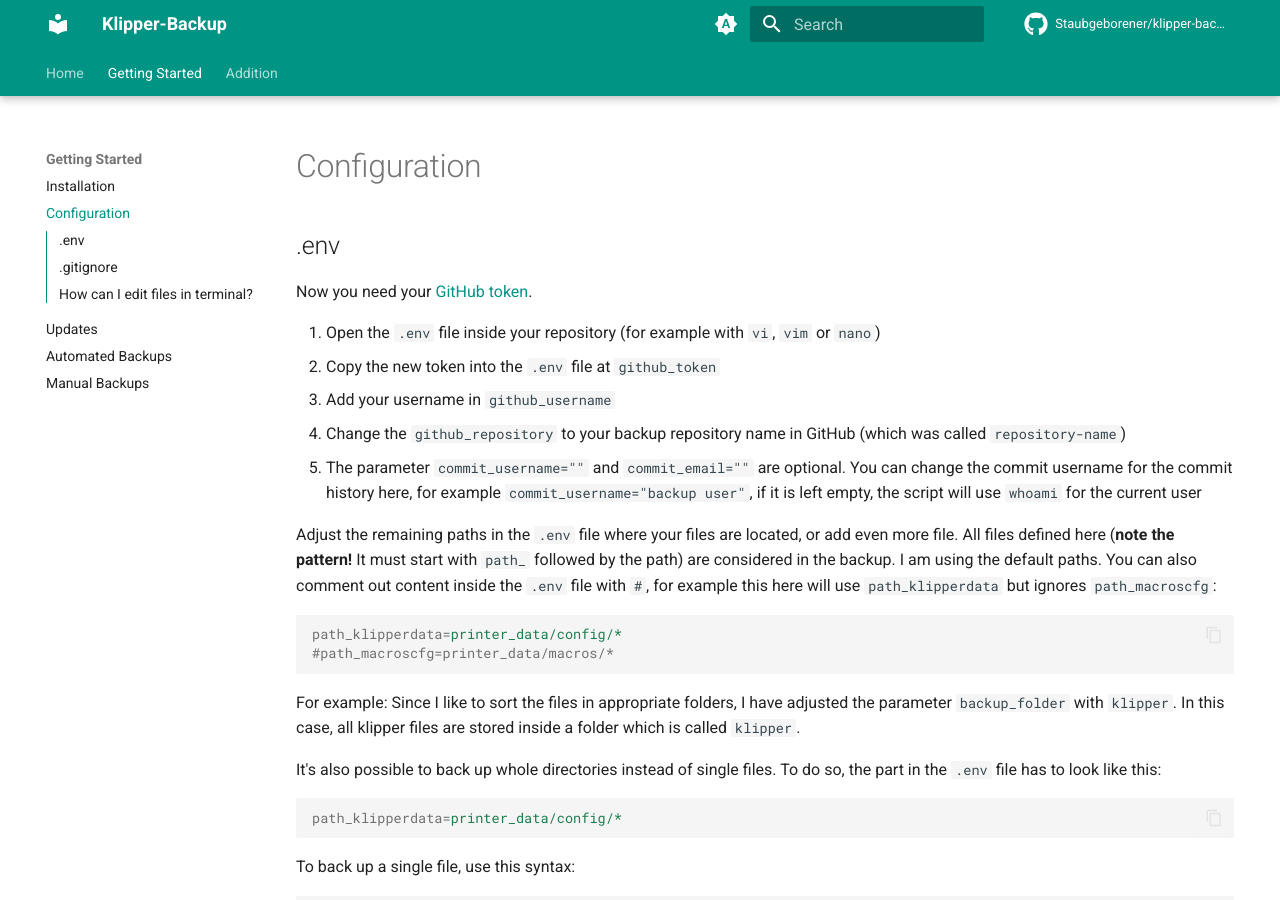
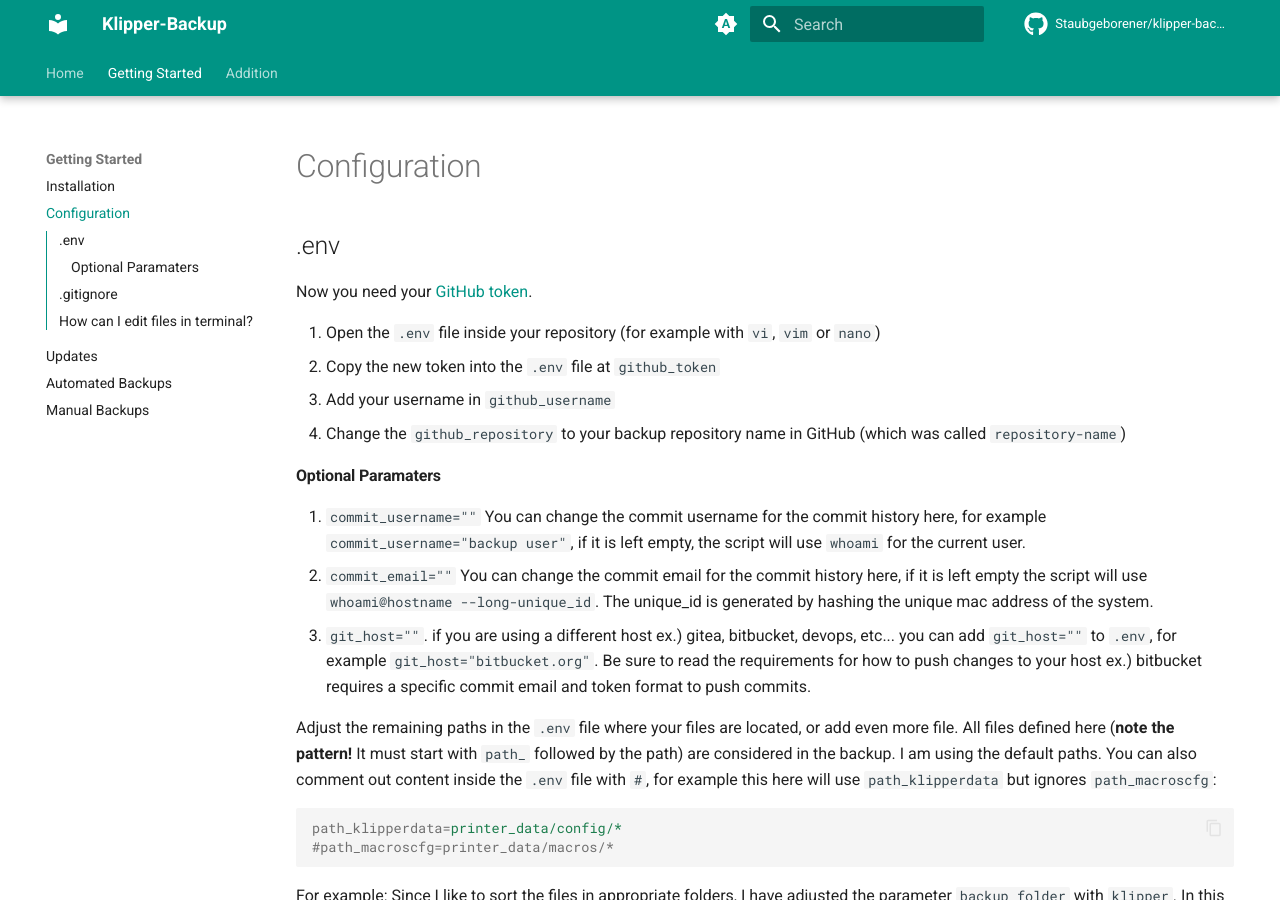
Before and after one commit to Staubgeborener/Klipper-Backup, an MkDocs documentation site: the page built from docs/configuration.md, in a window 1280 px wide and 900 px high. Built offline with MkDocs 1.6.1 and Material for MkDocs 9.7.7, drawn with Linux system fonts in a browser that asks for light colours; comment, search, counter and statistics services are not loaded.

Commit message:
update configuration.md to have an optional paramaters section, as well add documentation about new git_host variable for .env

````diff
--- a/docs/configuration.md
+++ b/docs/configuration.md
@@ -5,7 +5,10 @@
 2. Copy the new token into the `.env` file at `github_token`
 3. Add your username in `github_username`
 4. Change the `github_repository` to your backup repository name in GitHub (which was called `repository-name`)
-5. The parameter `commit_username=""` and `commit_email=""` are optional. You can change the commit username for the commit history here, for example `commit_username="backup user"`, if it is left empty, the script will use `whoami` for the current user
+#### Optional Paramaters
+1. `commit_username=""` You can change the commit username for the commit history here, for example `commit_username="backup user"`, if it is left empty, the script will use `whoami` for the current user.
+2. `commit_email=""` You can change the commit email for the commit history here, if it is left empty the script will use `whoami@hostname --long-unique_id`. The unique_id is generated by hashing the unique mac address of the system.
+3. `git_host=""`. if you are using a different host ex.) gitea, bitbucket, devops, etc... you can add `git_host=""` to `.env`, for example `git_host="bitbucket.org"`. Be sure to read the requirements for how to push changes to your host ex.) bitbucket requires a specific commit email and token format to push commits.
 
 Adjust the remaining paths in the `.env` file where your files are located, or add even more file. All files defined here (**note the pattern!** It must start with `path_` followed by the path) are considered in the backup. I am using the default paths. You can also comment out content inside the `.env` file with `#`, for example this here will use `path_klipperdata` but ignores `path_macroscfg`:
 ```ini
````
